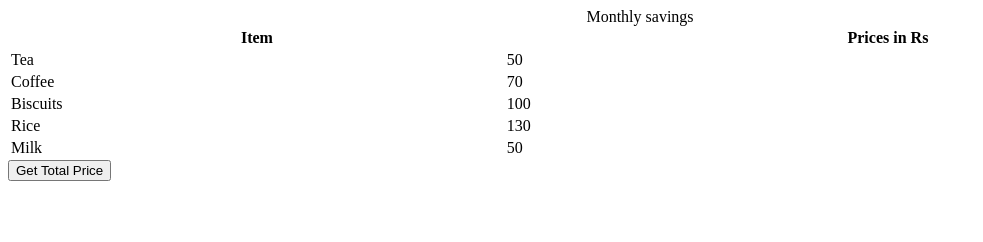
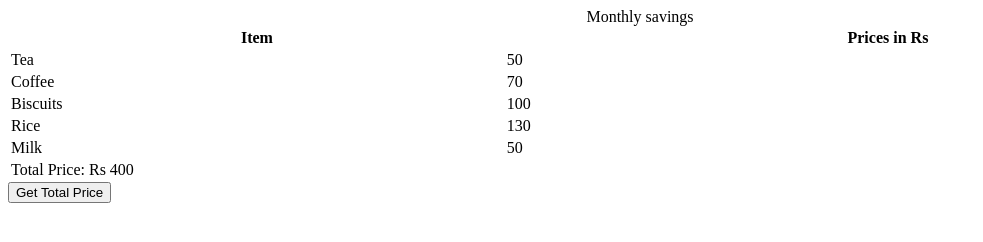
Before and after one commit to acciojob/grofers-checkout-Katyani27, a website: page main.html in a window 1280 px wide. Both pictures are taken after a click on the button "Get Total Price". Shown: the whole page, without its empty margins (0-983 px from the left). Drawn offline with Linux system fonts and the light colour scheme.

Commit message:
created a submission

```diff
--- a/script.js
+++ b/script.js
@@ -3,8 +3,26 @@ getSumBtn.append("Get Total Price");
 document.body.appendChild(getSumBtn);
 
 const getSum = () => {
-//Add your code here
+    // Get all price elements
+    const prices = document.querySelectorAll(".price");
 
+    // Calculate the total price
+    let totalPrice = 0;
+    prices.forEach(price => {
+        totalPrice += parseFloat(price.textContent);
+    });
+
+    // Create a new row for the total price
+    const table = document.querySelector("table");
+    const newRow = document.createElement("tr");
+    const newCell = document.createElement("td");
+
+    // Set the new cell to span both columns
+    newCell.setAttribute("colspan", "2");
+    newCell.textContent = `Total Price: Rs ${totalPrice}`;
+
+    newRow.appendChild(newCell);
+    table.appendChild(newRow);
 };
 
 getSumBtn.addEventListener("click", getSum);
```
Also changed, not shown: main.html (+1 -5 lines).
